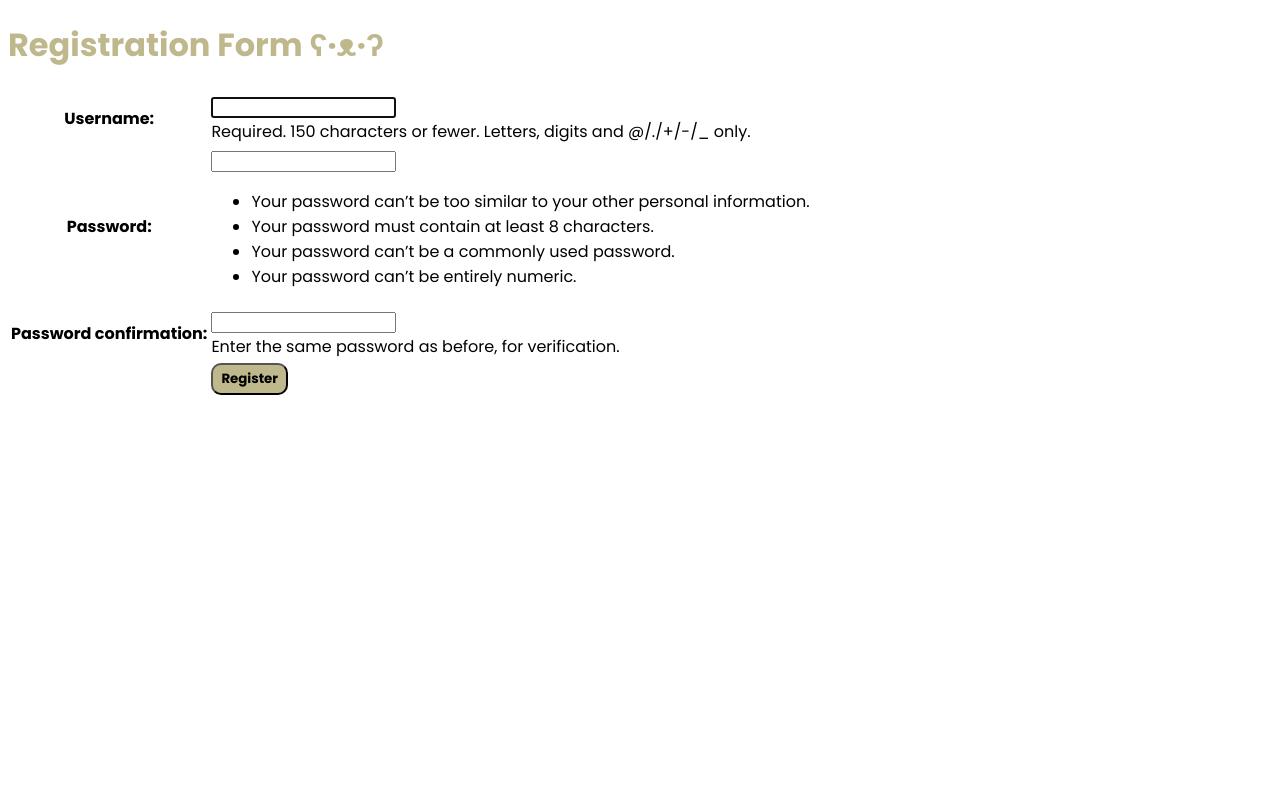
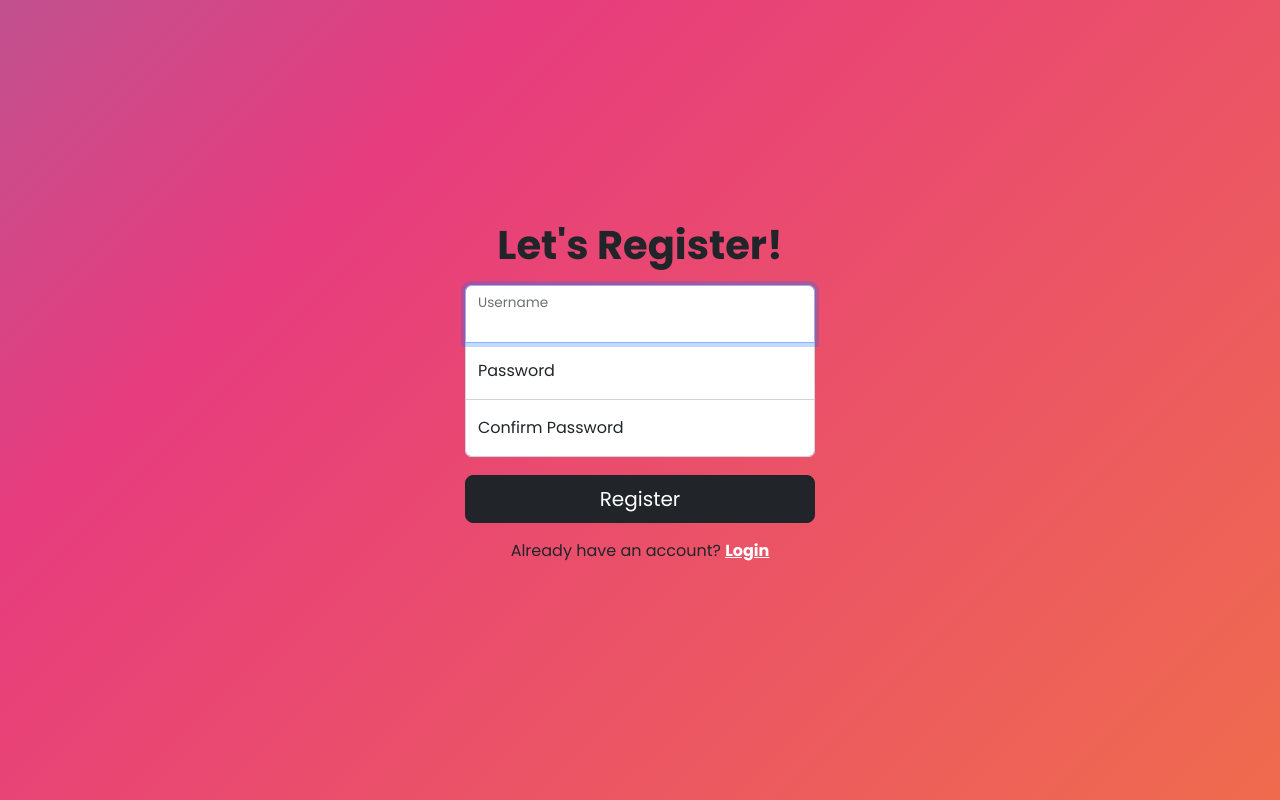
Before and after one commit to arinaunaka/Tugas, a Django app: page /todolist/register/ in a window 1280 px wide. Run offline with Django 4.2, Linux system fonts and the light colour scheme.

Commit message:
Tugas 5 - Arina Aunaka

```diff
--- a/templates/base.html
+++ b/templates/base.html
@@ -5,6 +5,8 @@
 <head>
   <meta charset="UTF-8">
   <meta name="viewport" content="width=device-width, initial-scale=1.0">
+  <link rel="stylesheet" href="{% static 'css/style.css' %}">
+  <link href="https://cdn.jsdelivr.net/npm/bootstrap@5.2.1/dist/css/bootstrap.min.css" rel="stylesheet" integrity="sha384-iYQeCzEYFbKjA/T2uDLTpkwGzCiq6soy8tYaI1GyVh/UjpbCx/TYkiZhlZB6+fzT" crossorigin="anonymous">
   {% block meta %}
   {% endblock meta %}
 </head>
@@ -12,6 +14,9 @@
 <body>
   {% block content %}
   {% endblock content %}
+  <script src="https://cdn.jsdelivr.net/npm/bootstrap@5.2.1/dist/js/bootstrap.bundle.min.js" integrity="sha384-u1OknCvxWvY5kfmNBILK2hRnQC3Pr17a+RTT6rIHI7NnikvbZlHgTPOOmMi466C8" crossorigin="anonymous"></script>
+  <script src="https://cdn.jsdelivr.net/npm/@popperjs/core@2.11.6/dist/umd/popper.min.js" integrity="sha384-oBqDVmMz9ATKxIep9tiCxS/Z9fNfEXiDAYTujMAeBAsjFuCZSmKbSSUnQlmh/jp3" crossorigin="anonymous"></script>
+  <script src="https://cdn.jsdelivr.net/npm/bootstrap@5.2.1/dist/js/bootstrap.min.js" integrity="sha384-7VPbUDkoPSGFnVtYi0QogXtr74QeVeeIs99Qfg5YCF+TidwNdjvaKZX19NZ/e6oz" crossorigin="anonymous"></script>
 </body>
 
 </html>
--- a/todolist/templates/register.html
+++ b/todolist/templates/register.html
@@ -2,45 +2,94 @@
 
 {% block meta %}
 <title>Register</title>
+<link href="https://fonts.googleapis.com/css2?family=Poppins:wght@400;700&display=swap" rel="stylesheet">
+<style>
+    head, body {
+      height: 100%;
+      font-family: 'Poppins', sans-serif;
+    }
+
+    body {
+      display: flex;
+      align-items: center;
+      padding-top: 40px;
+      padding-bottom: 40px;
+      background: linear-gradient(-45deg, rgb(246, 145, 38), #e73c7e, #23a6d5, #23d5ab);
+	    background-size: 400% 400%;
+	    animation: gradient 15s ease infinite;
+	    height: 100vh;
+    }
+
+    @keyframes gradient {
+	  0% {
+		  background-position: 0% 50%;
+	  }
+	  50% {
+		  background-position: 100% 50%;
+	  }
+	  100% {
+		  background-position: 0% 50%;
+	  }
+    }
+
+    .form-register {
+      max-width: 400px;
+      padding: 25px;
+    }
+
+    .form-register .form-floating:focus-within {
+      z-index: 1;
+    }
+
+    .form-register input[type="text"] {
+      margin-bottom: -1px;
+      border-bottom-right-radius: 0;
+      border-bottom-left-radius: 0;
+    }
+
+    .form-register input[name="password1"] {
+      margin-bottom: -1px;
+      border-top-left-radius: 0;
+      border-top-right-radius: 0;
+      border-bottom-right-radius: 0;
+      border-bottom-left-radius: 0;
+    }
+
+    .form-register input[name="password2"] {
+      margin-bottom: 10px;
+      border-top-left-radius: 0;
+      border-top-right-radius: 0;
+    }
+</style>
 {% endblock meta %}
 
 {% block content %}
+<main class="form-register w-100 m-auto text-center">
+    <form method="POST" action="">
+        {% csrf_token %}
 
-<div class = "login">
+        <h1 class="h1 mb-3 fw-semibold text-center">Let's Register!</h1>
 
-    <h1 style="color:rgb(190, 184, 140);">Registration Form ʕ·ᴥ·ʔ</h1>
+        <div class="form-floating">
+            <input type="text" class="form-control" name="username" autocapitalize="none" autocomplete="username" autofocus placeholder="Enter username" required>
+            <label for="username">Username</label>
+        </div>
+        <div class="form-floating">
+            <input type="password" class="form-control" name="password1" id="password" autocomplete="new-password" placeholder="Password" required>
+            <label for="password">Password</label>
+        </div>
+        <div class="form-floating">
+            <input type="password" class="form-control" name="password2" id="password" autocomplete="new-password" placeholder="Confirm Password" required>
+            <label for="password">Confirm Password</label>
+        </div>
+        <input class="w-100 mt-2 btn btn-lg btn-dark" type="submit" value="Register"></input>
 
-    <html>
-        <head>
-        <link href="https://fonts.googleapis.com/css2?family=Poppins:wght@400;700&display=swap" rel="stylesheet">
-        <style>
-        body {
-         font-family: 'Poppins', sans-serif;
-        }
-        </style>
-        </head>
-        <body>
-    </html>
-
-     <form method="POST" >
-        {% csrf_token %}
-        <table>
-            {{ form.as_table }}
-            <tr>
-                <td></td>
-                <td><input type="submit" name="submit" value="Register" style="background-color: rgb(190, 184, 140); border-radius: 10px; padding: 4px 8px; font-family: 'Poppins', sans-serif; font-weight: bold;"/></td>
-            </tr>
-        </table>
+        {% if messages %}
+            {% for message in messages %}
+                <p class="text-muted">{{ message }}</p>
+            {% endfor %}
+        {% endif %}
+        <p class="mt-3 mb-3">Already have an account? <a href="{% url 'todolist:login' %}" style="color: white; font-weight: bolder;">Login</a></p>
     </form>
-
-    {% if messages %}
-        <ul>
-            {% for message in messages %}
-                <li>{{ message }}</li>
-                {% endfor %}
-        </ul>
-    {% endif %}
-
-</div>
-
+</main>
 {% endblock content %}
--- a/todolist/views.py
+++ b/todolist/views.py
@@ -3,10 +3,11 @@ from django.urls import reverse
 from django.shortcuts import render, redirect
 from django.contrib import messages
 from django.contrib.auth import authenticate, login, logout
-from django.contrib.auth.forms import UserCreationForm
 from django.contrib.auth.decorators import login_required
-from todolist.form import ToDoForm
+from todolist.forms import ToDoForm
 from todolist.models import Task
+from django.contrib.auth.models import User
+from django.core.exceptions import ValidationError
 
 @login_required(login_url='/todolist/login/')
 def show_todolist(request):
@@ -46,18 +47,31 @@ def delete(request, id):
     delete.delete()
     return HttpResponseRedirect(reverse('todolist:show_todolist'))
 
+def username_clean(request, username):
+    username = username.lower()
+    new = User.objects.filter(username = username)
+    if new.count():
+        messages.info(request, "User already exist")
+        return None
+    return username
+
+def clean_password2(request, password1, password2):
+    if password1 and password2 and password1 != password2:
+        messages.info(request, "Password don't match")
+        return None
+    return password2
+
 def register(request):
-    form = UserCreationForm()
     if request.method == "POST":
-        form = UserCreationForm(request.POST)
+        username = username_clean(request, request.POST.get('username'))
+        password = clean_password2(request, request.POST.get('password1'), request.POST.get('password2'))
 
-        if form.is_valid():
-            form.save()
+        if username is not None and password is not None:
+            user = User.objects.create_user(username=username, password=password)
+            user.save()
             messages.success(request, 'Account has been created successfully')
             return redirect('todolist:login')
-
-    context = {'form':form}
-    return render(request, 'register.html', context)
+    return render(request, 'register.html')
 
 def login_user(request):
     if request.method == 'POST':
@@ -77,17 +91,16 @@ def logout_user(request):
 
 def create_task(request):
     if request.method == "POST":
-        form = ToDoForm(request.POST)
-        if form.is_valid():
+        title = request.POST.get('title')
+        description = request.POST.get('description')
+        if title != "" and description != "":
             task = Task(
-                title=form.cleaned_data["title"],
-                description=form.cleaned_data["description"],
+                title=title,
+                description=description,
                 user=request.user,
             )
             task.save()
             messages.success(request, "Your task has been saved!")
             return redirect("todolist:show_todolist")
 
-    form = ToDoForm()
-    context = {"form": form}
-    return render(request, "createtask.html", context)
+    return render(request, "createtask.html")
```
Also changed, not shown: todolist/templates/createtask.html (+56 -30 lines), todolist/templates/login.html (+68 -45 lines), todolist/templates/todolist.html (+79 -91 lines), todolist/forms.py (line endings or trailing spaces).
